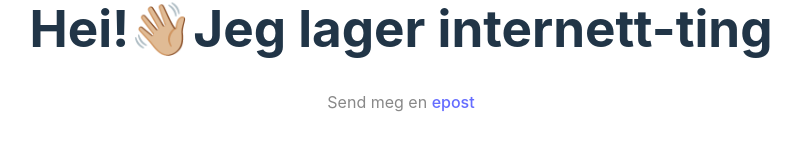
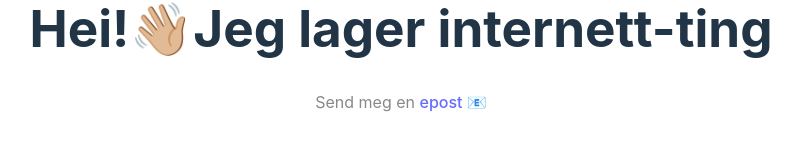
Before and after one commit to kmthorsnes/karlmagnus.no, a React (Vite) app: page / in a window 1280 px wide. Shown: the part 352-502 px from the top of the page, without its empty margins (239-1040 px from the left). Built offline with nearby package versions, Linux system fonts and the light colour scheme.

Commit message:
Add emoji

```diff
--- a/src/App.tsx
+++ b/src/App.tsx
@@ -5,7 +5,7 @@ function App() {
     <>
       <h1>Hei!👋🏼️Jeg lager internett-ting</h1>
       <p className="read-the-docs">
-        Send meg en <a href="mailto:hei@karlmagnus.no">epost</a>{" "}
+        Send meg en <a href="mailto:hei@karlmagnus.no">epost 📧️</a>{" "}
       </p>
     </>
   );
```
